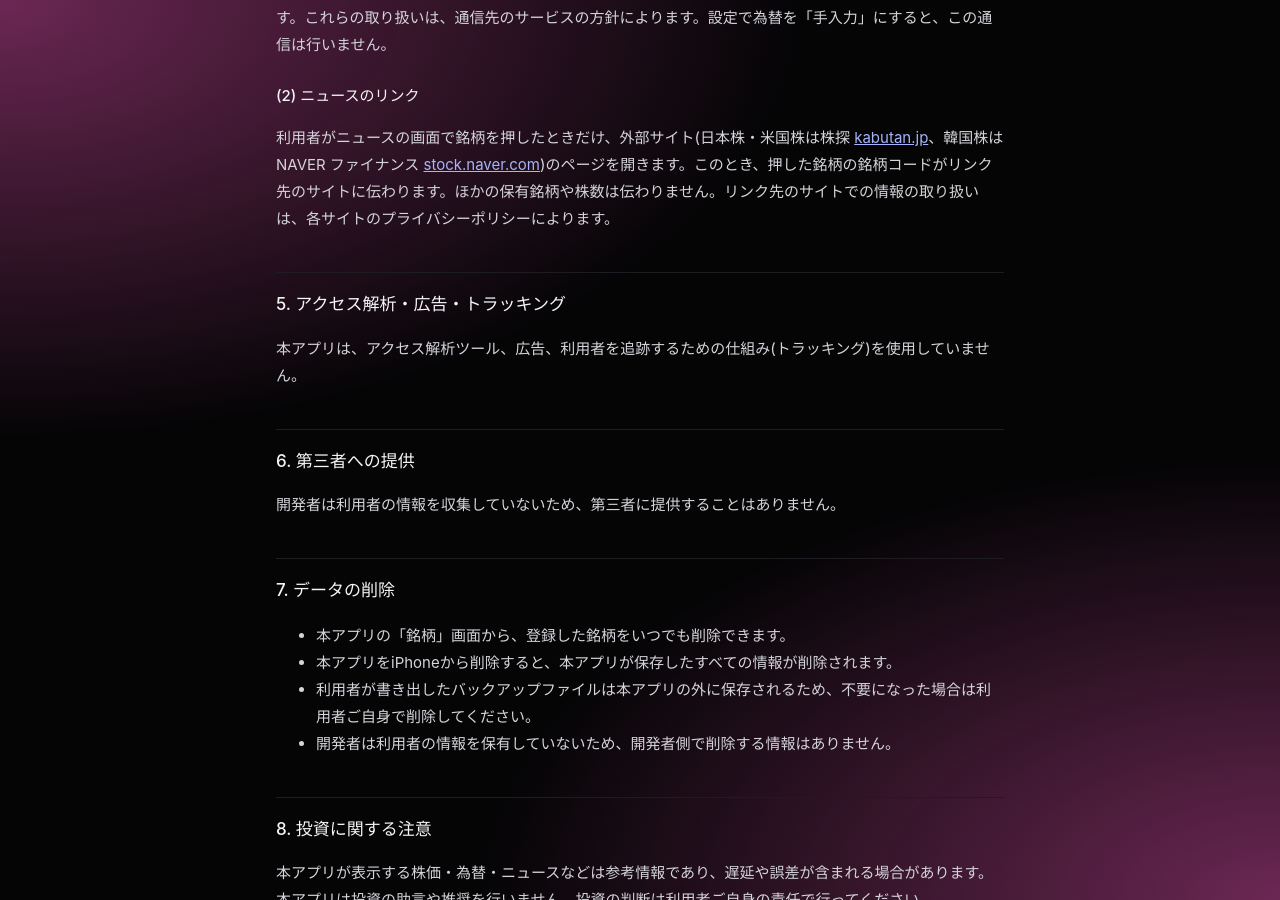
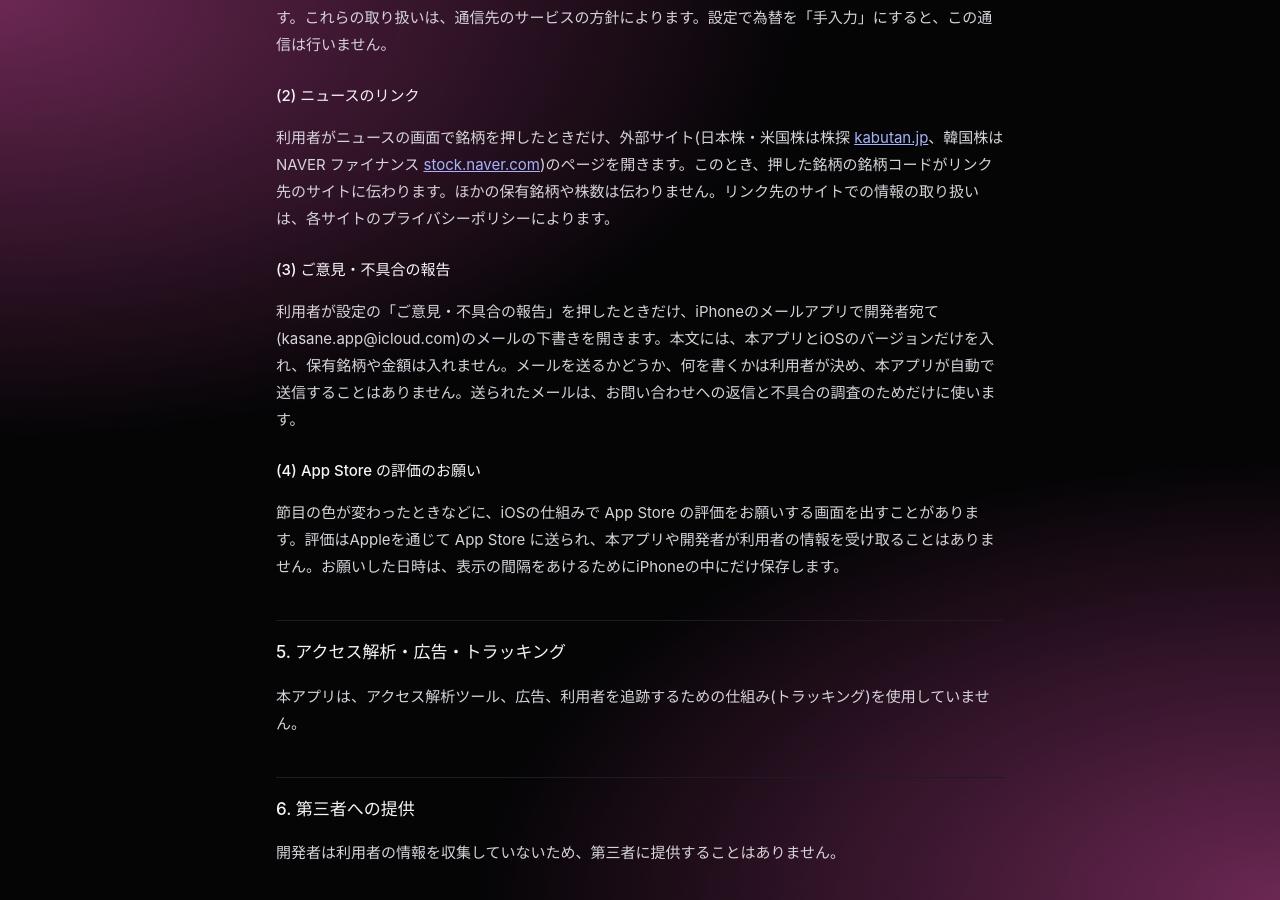
Before and after one commit to kasane-app/kasane-app.github.io, a Jekyll site: the page built from privacy.md, in a window 1280 px wide and 900 px high, scrolled down 1782 px. Built offline with Jekyll 4.4.1, drawn with Linux system fonts in a browser that asks for light colours; some of the changed text lies outside the part shown.

Commit message:
プライバシーポリシー: ご意見・不具合の報告(メール)と App Store の評価のお願いを追記

```diff
--- a/privacy.md
+++ b/privacy.md
@@ -6,7 +6,7 @@ permalink: /privacy/
 
 # Kasane プライバシーポリシー
 
-<p class="meta">制定日: 2026年10月4日<br>最終更新日: 2026年10月6日</p>
+<p class="meta">制定日: 2026年10月4日<br>最終更新日: 2026年10月7日</p>
 
 吉田 峻人(Takato Yoshida、以下「開発者」)は、iPhoneアプリ「Kasane」(以下「本アプリ」)における利用者の情報の取り扱いについて、以下のとおり定めます。
 
@@ -50,6 +50,14 @@ USD/JPY・KRW/JPY(ウォン)の為替レートを自動で取得するために
 
 利用者がニュースの画面で銘柄を押したときだけ、外部サイト(日本株・米国株は株探 [kabutan.jp](https://kabutan.jp)、韓国株はNAVER ファイナンス [stock.naver.com](https://stock.naver.com))のページを開きます。このとき、押した銘柄の銘柄コードがリンク先のサイトに伝わります。ほかの保有銘柄や株数は伝わりません。リンク先のサイトでの情報の取り扱いは、各サイトのプライバシーポリシーによります。
 
+### (3) ご意見・不具合の報告
+
+利用者が設定の「ご意見・不具合の報告」を押したときだけ、iPhoneのメールアプリで開発者宛て(kasane.app@icloud.com)のメールの下書きを開きます。本文には、本アプリとiOSのバージョンだけを入れ、保有銘柄や金額は入れません。メールを送るかどうか、何を書くかは利用者が決め、本アプリが自動で送信することはありません。送られたメールは、お問い合わせへの返信と不具合の調査のためだけに使います。
+
+### (4) App Store の評価のお願い
+
+節目の色が変わったときなどに、iOSの仕組みで App Store の評価をお願いする画面を出すことがあります。評価はAppleを通じて App Store に送られ、本アプリや開発者が利用者の情報を受け取ることはありません。お願いした日時は、表示の間隔をあけるためにiPhoneの中にだけ保存します。
+
 ## 5. アクセス解析・広告・トラッキング
 
 本アプリは、アクセス解析ツール、広告、利用者を追跡するための仕組み(トラッキング)を使用していません。
```
